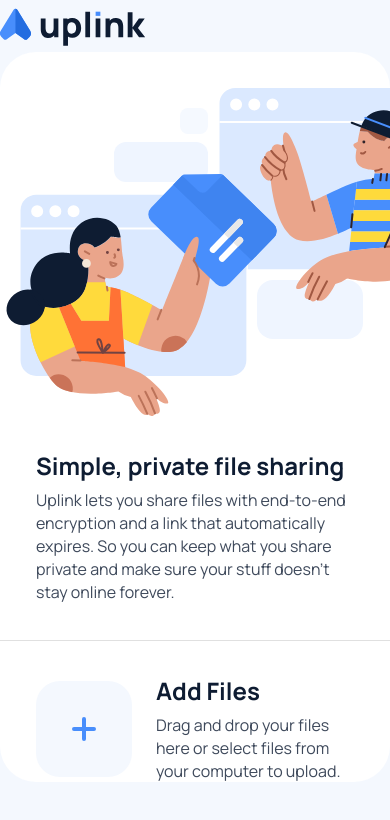
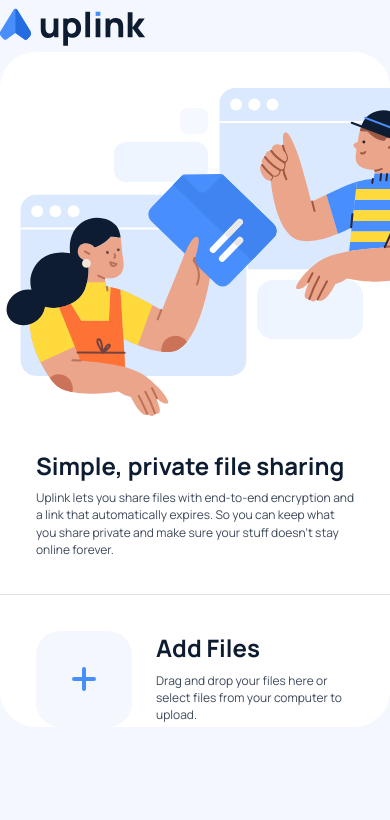
Before and after one commit to malvinh1/uplink, a React (Create React App) app in the folder frontend/: page / in a window 390 px wide. Shown: the top 820 px of the page. Built offline with nearby package versions, Linux system fonts and the light colour scheme.

Commit message:
add responsive typography

```diff
--- a/frontend/src/theme.ts
+++ b/frontend/src/theme.ts
@@ -1,4 +1,7 @@
 import { createMuiTheme } from '@material-ui/core';
+
+const defaultTheme = createMuiTheme();
+const { breakpoints } = defaultTheme;
 
 export const theme = createMuiTheme({
   palette: {
@@ -17,36 +20,57 @@ export const theme = createMuiTheme({
       fontSize: 36,
       fontWeight: 'bold',
       color: '#0E1C32',
+      [breakpoints.down('xs')]: {
+        fontSize: 30,
+      },
     },
     h2: {
       fontSize: 28,
       fontWeight: 'bold',
       color: '#0E1C32',
+      [breakpoints.down('xs')]: {
+        fontSize: 22,
+      },
     },
     subtitle1: {
       fontSize: 18,
       fontWeight: 'bold',
       color: '#0E1C32',
+      [breakpoints.down('xs')]: {
+        fontSize: 14,
+      },
     },
     subtitle2: {
       fontSize: 18,
       fontWeight: 'normal',
       color: '#0E1C32',
+      [breakpoints.down('xs')]: {
+        fontSize: 14,
+      },
     },
     body1: {
       fontSize: 16,
       fontWeight: 'bold',
       color: '#0E1C32',
+      [breakpoints.down('xs')]: {
+        fontSize: 12,
+      },
     },
     body2: {
       fontSize: 16,
       fontWeight: 'normal',
       color: '#3E495B',
+      [breakpoints.down('xs')]: {
+        fontSize: 12,
+      },
     },
     caption: {
       fontSize: 14,
       fontWeight: 'normal',
       color: '#3E495B',
+      [breakpoints.down('xs')]: {
+        fontSize: 10,
+      },
     },
   },
 });
```
